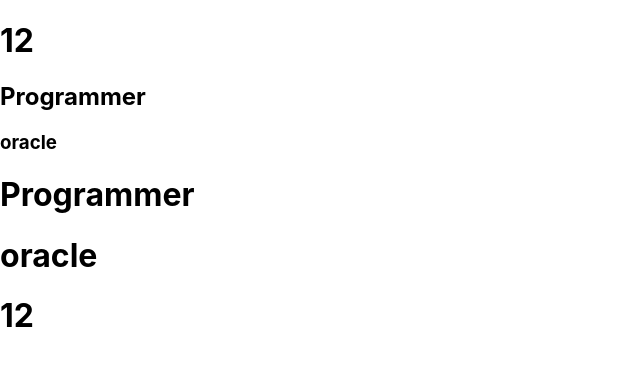
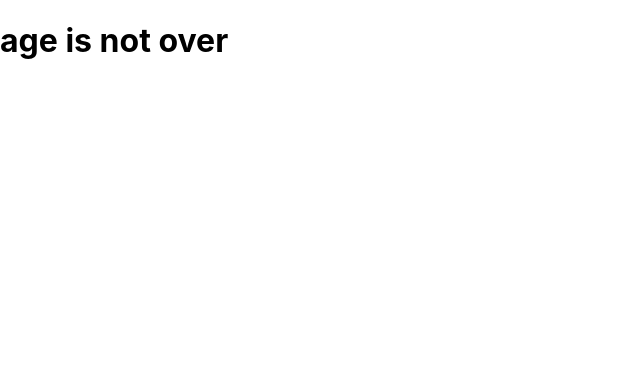
Before and after one commit to MHH77/react-learn, a React (Create React App) app: page / in a window 1280 px wide. Shown: the top 366 px of the page, without its empty margins (0-640 px from the left). Built offline with nearby package versions, Linux system fonts and the light colour scheme.

Commit message:
Using Ternary Operator

```diff
--- a/src/App.js
+++ b/src/App.js
@@ -1,33 +1,11 @@
 import "./App.css";
 
 function App() {
+  let age = 10;
+
   return (
-    <div>
-      <User name={12} age="Programmer" email="oracle" />
-      <Job salary={12} position="Programmer" company="oracle" />
-    </div>
+    <div>{age > 20 ? <h1>age is over</h1> : <h1>age is not over</h1>}</div>
   );
 }
 
-const Job = (props) => {
-  return (
-    <div>
-      <h1>{props.position}</h1>
-      <h1>{props.company}</h1>
-      <h1>{props.salary}</h1>
-    </div>
-  );
-};
-
-const User = (props) => {
-  return (
-    <div>
-      <h1>{props.name}</h1>
-      <h2>{props.age}</h2>
-      <h3>{props.email}</h3>
-    </div>
-  );
-};
-
-
 export default App;
```
